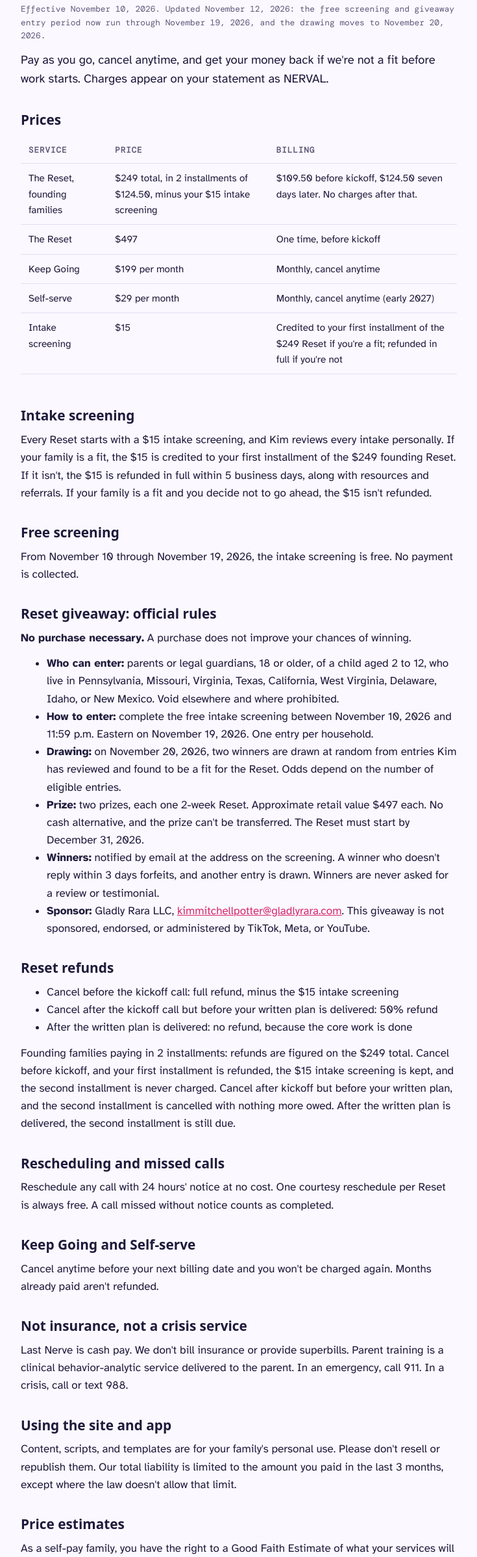
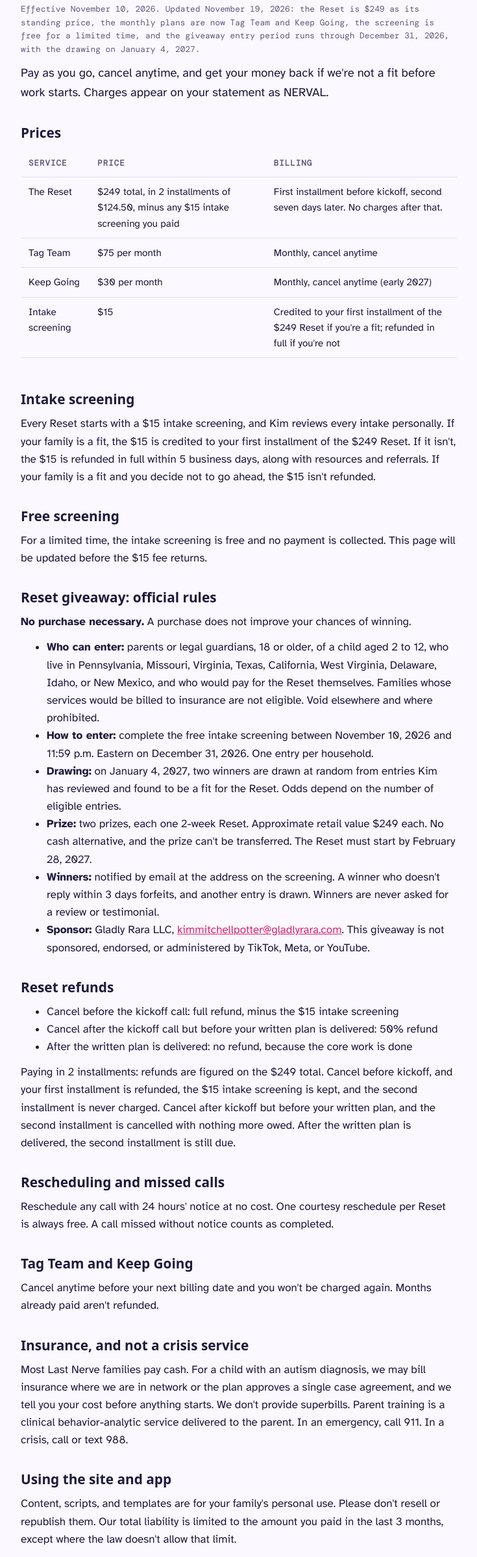
Before and after one commit to GladlyRaracat/lastnerve, a plain HTML site: page terms.html in a window 1280 px wide. Shown: the part 159-2555 px from the top of the page at 65% size, without its empty margins (272-1007 px from the left). Drawn offline with nearby package versions, Linux system fonts and the light colour scheme; a web font is replaced by a local one.

Commit message:
Update pricing, tier names, giveaway dates, and insurance wording (#2)
- Reset is $249 as the standing price; drop the $497 regular rate and founding-family framing
- Monthly tiers become Tag Team ($75) and Keep Going ($30)
- Screening is free for a limited time; giveaway entry runs through Dec 31, 2026, drawing Jan 4, 2027, cash-pay families only
- Fit list reflects the new severity line
- Insurance may cover parent training for children with an autism diagnosis
- Terms page updated to match


Claude-Session: https://claude.ai/code/session_01EXtUc7esGSdhyRj9NTkfbu

Co-authored-by: Claude <noreply@anthropic.com>

```diff
--- a/terms.html
+++ b/terms.html
@@ -40,34 +40,33 @@ footer a{color:var(--muted)}
   <div class="top"><a class="logo" href="/">last<span>nerve</span></a><a class="small" href="/#join">Start the intake</a></div>
 
   <h1>Terms and refunds</h1>
-  <p class="fine">Effective November 10, 2026. Updated November 12, 2026: the free screening and giveaway entry period now run through November 19, 2026, and the drawing moves to November 20, 2026.</p>
+  <p class="fine">Effective November 10, 2026. Updated November 19, 2026: the Reset is $249 as its standing price, the monthly plans are now Tag Team and Keep Going, the screening is free for a limited time, and the giveaway entry period runs through December 31, 2026, with the drawing on January 4, 2027.</p>
   <p class="lead">Pay as you go, cancel anytime, and get your money back if we're not a fit before work starts. Charges appear on your statement as NERVAL.</p>
 
   <h2>Prices</h2>
   <div class="tablewrap"><table>
     <thead><tr><th>Service</th><th>Price</th><th>Billing</th></tr></thead>
     <tbody>
-      <tr><td>The Reset, founding families</td><td>$249 total, in 2 installments of $124.50, minus your $15 intake screening</td><td>$109.50 before kickoff, $124.50 seven days later. No charges after that.</td></tr>
-      <tr><td>The Reset</td><td>$497</td><td>One time, before kickoff</td></tr>
-      <tr><td>Keep Going</td><td>$199 per month</td><td>Monthly, cancel anytime</td></tr>
-      <tr><td>Self-serve</td><td>$29 per month</td><td>Monthly, cancel anytime (early 2027)</td></tr>
+      <tr><td>The Reset</td><td>$249 total, in 2 installments of $124.50, minus any $15 intake screening you paid</td><td>First installment before kickoff, second seven days later. No charges after that.</td></tr>
+      <tr><td>Tag Team</td><td>$75 per month</td><td>Monthly, cancel anytime</td></tr>
+      <tr><td>Keep Going</td><td>$30 per month</td><td>Monthly, cancel anytime (early 2027)</td></tr>
       <tr><td>Intake screening</td><td>$15</td><td>Credited to your first installment of the $249 Reset if you're a fit; refunded in full if you're not</td></tr>
     </tbody>
   </table></div>
 
   <h2>Intake screening</h2>
-  <p>Every Reset starts with a $15 intake screening, and Kim reviews every intake personally. If your family is a fit, the $15 is credited to your first installment of the $249 founding Reset. If it isn't, the $15 is refunded in full within 5 business days, along with resources and referrals. If your family is a fit and you decide not to go ahead, the $15 isn't refunded.</p>
+  <p>Every Reset starts with a $15 intake screening, and Kim reviews every intake personally. If your family is a fit, the $15 is credited to your first installment of the $249 Reset. If it isn't, the $15 is refunded in full within 5 business days, along with resources and referrals. If your family is a fit and you decide not to go ahead, the $15 isn't refunded.</p>
 
   <h2>Free screening</h2>
-  <p>From November 10 through November 19, 2026, the intake screening is free. No payment is collected.</p>
+  <p>For a limited time, the intake screening is free and no payment is collected. This page will be updated before the $15 fee returns.</p>
 
   <h2 id="giveaway">Reset giveaway: official rules</h2>
   <p><strong>No purchase necessary.</strong> A purchase does not improve your chances of winning.</p>
   <ul>
-    <li><strong>Who can enter:</strong> parents or legal guardians, 18 or older, of a child aged 2 to 12, who live in Pennsylvania, Missouri, Virginia, Texas, California, West Virginia, Delaware, Idaho, or New Mexico. Void elsewhere and where prohibited.</li>
-    <li><strong>How to enter:</strong> complete the free intake screening between November 10, 2026 and 11:59 p.m. Eastern on November 19, 2026. One entry per household.</li>
-    <li><strong>Drawing:</strong> on November 20, 2026, two winners are drawn at random from entries Kim has reviewed and found to be a fit for the Reset. Odds depend on the number of eligible entries.</li>
-    <li><strong>Prize:</strong> two prizes, each one 2-week Reset. Approximate retail value $497 each. No cash alternative, and the prize can't be transferred. The Reset must start by December 31, 2026.</li>
+    <li><strong>Who can enter:</strong> parents or legal guardians, 18 or older, of a child aged 2 to 12, who live in Pennsylvania, Missouri, Virginia, Texas, California, West Virginia, Delaware, Idaho, or New Mexico, and who would pay for the Reset themselves. Families whose services would be billed to insurance are not eligible. Void elsewhere and where prohibited.</li>
+    <li><strong>How to enter:</strong> complete the free intake screening between November 10, 2026 and 11:59 p.m. Eastern on December 31, 2026. One entry per household.</li>
+    <li><strong>Drawing:</strong> on January 4, 2027, two winners are drawn at random from entries Kim has reviewed and found to be a fit for the Reset. Odds depend on the number of eligible entries.</li>
+    <li><strong>Prize:</strong> two prizes, each one 2-week Reset. Approximate retail value $249 each. No cash alternative, and the prize can't be transferred. The Reset must start by February 28, 2027.</li>
     <li><strong>Winners:</strong> notified by email at the address on the screening. A winner who doesn't reply within 3 days forfeits, and another entry is drawn. Winners are never asked for a review or testimonial.</li>
     <li><strong>Sponsor:</strong> Gladly Rara LLC, <a href="mailto:kimmitchellpotter@gladlyrara.com">kimmitchellpotter@gladlyrara.com</a>. This giveaway is not sponsored, endorsed, or administered by TikTok, Meta, or YouTube.</li>
   </ul>
@@ -78,16 +77,16 @@ footer a{color:var(--muted)}
     <li>Cancel after the kickoff call but before your written plan is delivered: 50% refund</li>
     <li>After the written plan is delivered: no refund, because the core work is done</li>
   </ul>
-  <p>Founding families paying in 2 installments: refunds are figured on the $249 total. Cancel before kickoff, and your first installment is refunded, the $15 intake screening is kept, and the second installment is never charged. Cancel after kickoff but before your written plan, and the second installment is cancelled with nothing more owed. After the written plan is delivered, the second installment is still due.</p>
+  <p>Paying in 2 installments: refunds are figured on the $249 total. Cancel before kickoff, and your first installment is refunded, the $15 intake screening is kept, and the second installment is never charged. Cancel after kickoff but before your written plan, and the second installment is cancelled with nothing more owed. After the written plan is delivered, the second installment is still due.</p>
 
   <h2>Rescheduling and missed calls</h2>
   <p>Reschedule any call with 24 hours' notice at no cost. One courtesy reschedule per Reset is always free. A call missed without notice counts as completed.</p>
 
-  <h2>Keep Going and Self-serve</h2>
+  <h2>Tag Team and Keep Going</h2>
   <p>Cancel anytime before your next billing date and you won't be charged again. Months already paid aren't refunded.</p>
 
-  <h2>Not insurance, not a crisis service</h2>
-  <p>Last Nerve is cash pay. We don't bill insurance or provide superbills. Parent training is a clinical behavior-analytic service delivered to the parent. In an emergency, call 911. In a crisis, call or text 988.</p>
+  <h2>Insurance, and not a crisis service</h2>
+  <p>Most Last Nerve families pay cash. For a child with an autism diagnosis, we may bill insurance where we are in network or the plan approves a single case agreement, and we tell you your cost before anything starts. We don't provide superbills. Parent training is a clinical behavior-analytic service delivered to the parent. In an emergency, call 911. In a crisis, call or text 988.</p>
 
   <h2>Using the site and app</h2>
   <p>Content, scripts, and templates are for your family's personal use. Please don't resell or republish them. Our total liability is limited to the amount you paid in the last 3 months, except where the law doesn't allow that limit.</p>
```
Also changed, not shown: index.html (+24 -22 lines).
